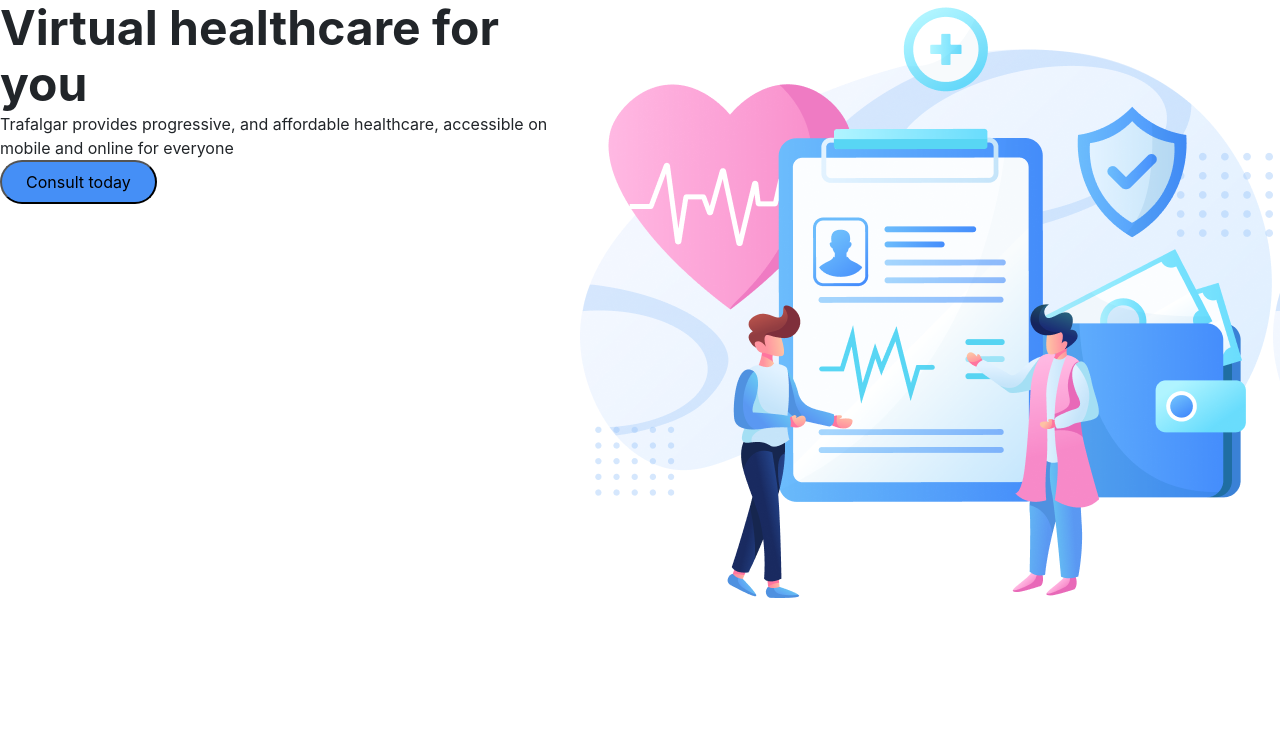
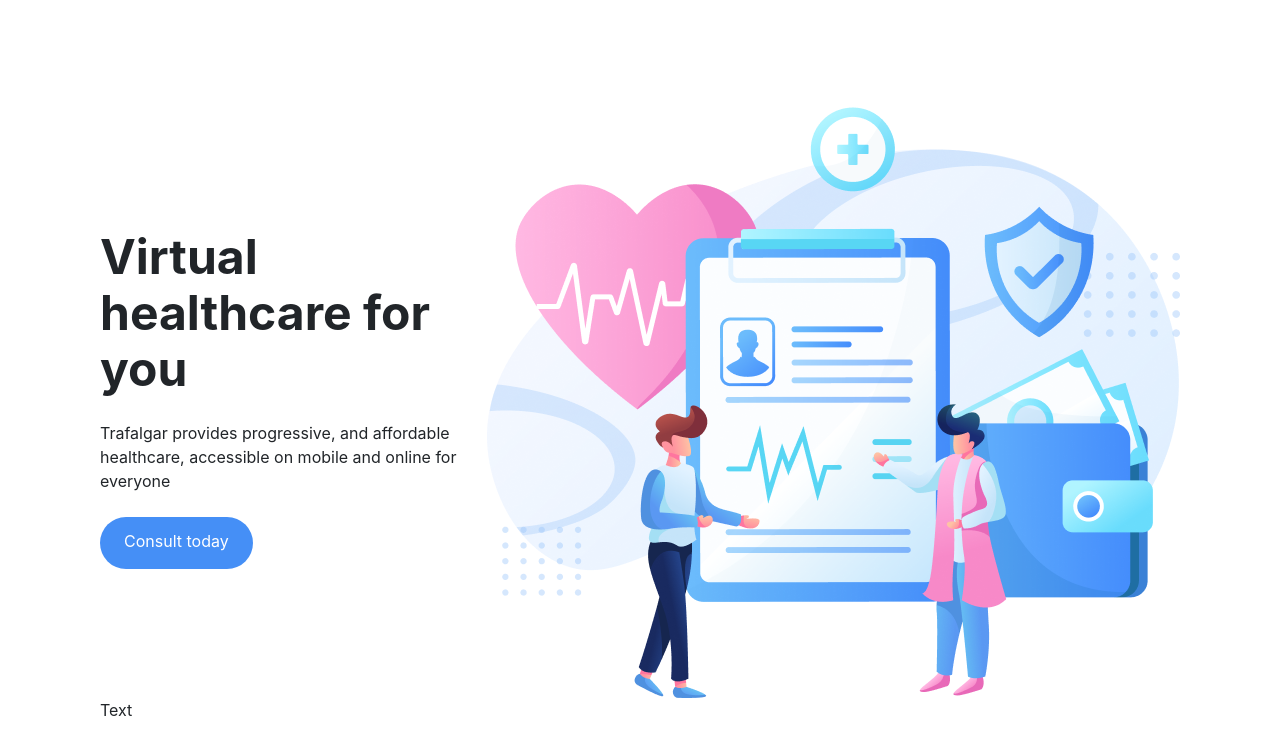
Before and after one commit to Pvalentin2908/Learning-frontend, a React (Create React App) app: page / in a window 1280 px wide. Shown: the top 754 px of the page. Built offline with nearby package versions, Linux system fonts and the light colour scheme.

Commit message:
:feat: aa

```diff
--- a/src/App.js
+++ b/src/App.js
@@ -1,4 +1,3 @@
-import logo from './logo.svg';
 import './App.css';
 import LandingPage from './pages/Landing';
 
--- a/src/elements.css
+++ b/src/elements.css
@@ -19,4 +19,9 @@
 .mainButton{
     background: #458FF6;
     border-radius: 55px;
+    color: white;
+    border: 0;
+    padding: 12px 24px 16px 24px;
+    text-align: center;
+    line-height: 24px;
 }
--- a/src/index.css
+++ b/src/index.css
@@ -2,7 +2,8 @@
 @import 'elements.css';
 
 body {
-  margin: 0;
+  margin: 30px;
+  padding: 70px;
   font-family: -apple-system, BlinkMacSystemFont, 'Segoe UI', 'Roboto', 'Oxygen',
     'Ubuntu', 'Cantarell', 'Fira Sans', 'Droid Sans', 'Helvetica Neue',
     sans-serif;
--- /dev/null
+++ b/src/pages/Landing/Services.js
@@ -0,0 +1,8 @@
+import React from "react";
+
+
+export default function Services() {
+    return(
+        <div>Text</div>
+    );
+}
--- a/src/pages/Landing/index.js
+++ b/src/pages/Landing/index.js
@@ -1,19 +1,26 @@
 import React from "react";
 import cs from "classname";
 import s from "./style.module.css";
+import HeroImg from "./assets/trafalgar-header illustration 1.png";
+import Services from "./Services";
 
 export default function LandingPage() {
     return(
-       <div className="d-flex flex-row justify-content-between">
-           <div className="">
-                 <div className=""><h className="h-48 text-bold">Virtual healthcare for you</h></div>
-                 <div className="">Trafalgar provides progressive, and affordable healthcare, accessible on mobile and online for everyone</div>
-                 <div className=""><button className="mainButton px-4 py-2">Consult today</button></div>
-           </div>
-           <div className="">
-                 <div className={s.imgBg}></div>
-           </div>
-       </div>
+        <>
+            <div className="d-flex flex-row justify-content-between align-items-center w-100">
+                <div className="d-flex flex-column justify-content-between">
+                        <div className="mb-3"><h1 className="h-48 text-bold">Virtual healthcare for you</h1></div>
+                        <div className="mb-4">Trafalgar provides progressive, and affordable healthcare, accessible on mobile and online for everyone</div>
+                        <div><button className="mainButton">Consult today</button></div>
+                </div>
+                <div className="">
+                        <div className={s.imgBg}>
+                            <img src={HeroImg}></img>
+                        </div>
+                </div>
+            </div>
+            <Services/>
+       </>
     );
 
 }
--- a/src/pages/Landing/style.module.css
+++ b/src/pages/Landing/style.module.css
@@ -1,5 +1,3 @@
 .imgBg {
-    background-image: url("./assets/trafalgar-header\ illustration\ 1.png");
-    height: 600px;
-    width: 700px;
+    overflow: visible;
 }
```
Also changed, not shown: src/reportWebVitals.js (deleted, +0 -13 lines), src/setupTests.js (deleted, +0 -5 lines), src/logo.svg (deleted), 1 other file (tests, documents, lock files or other folders).
